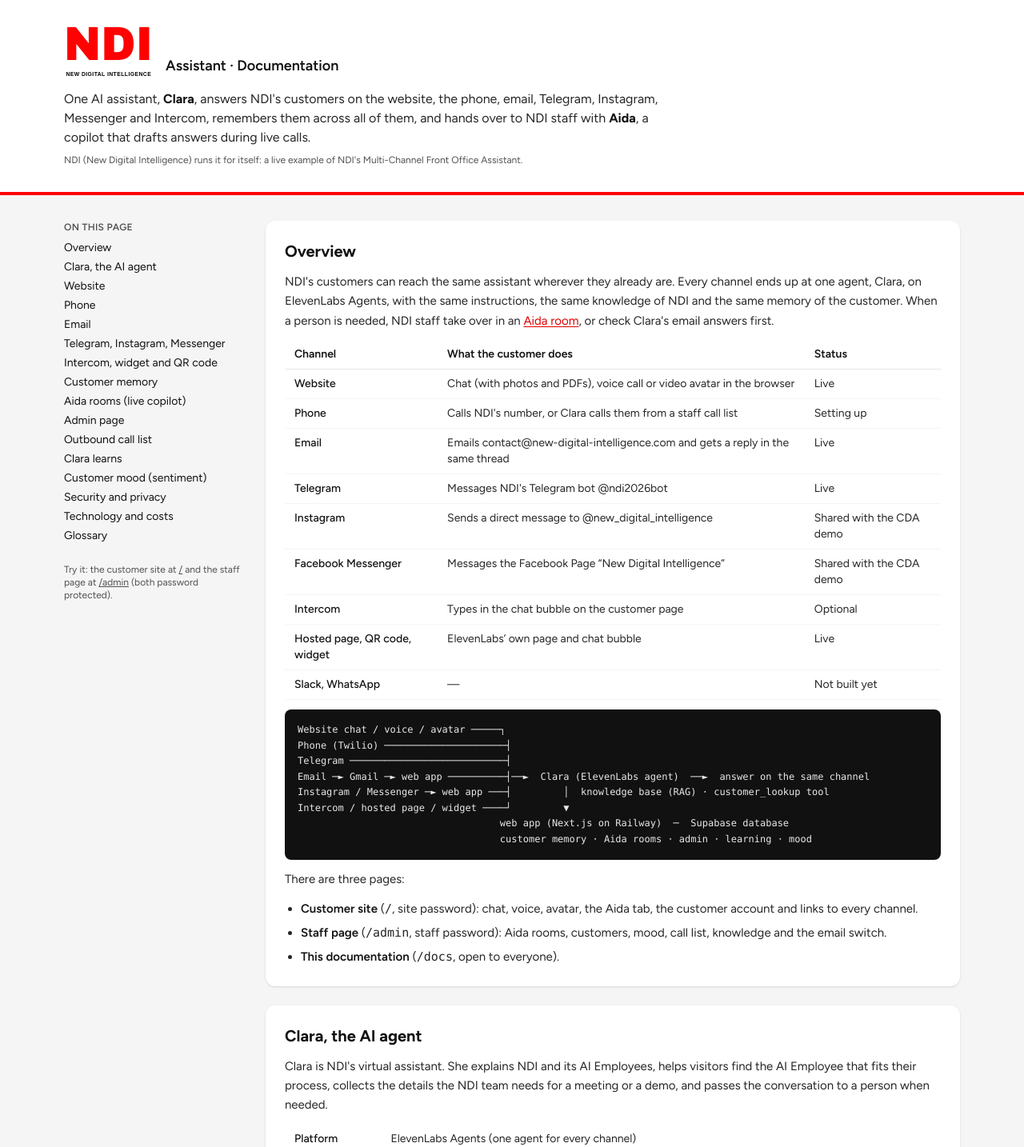
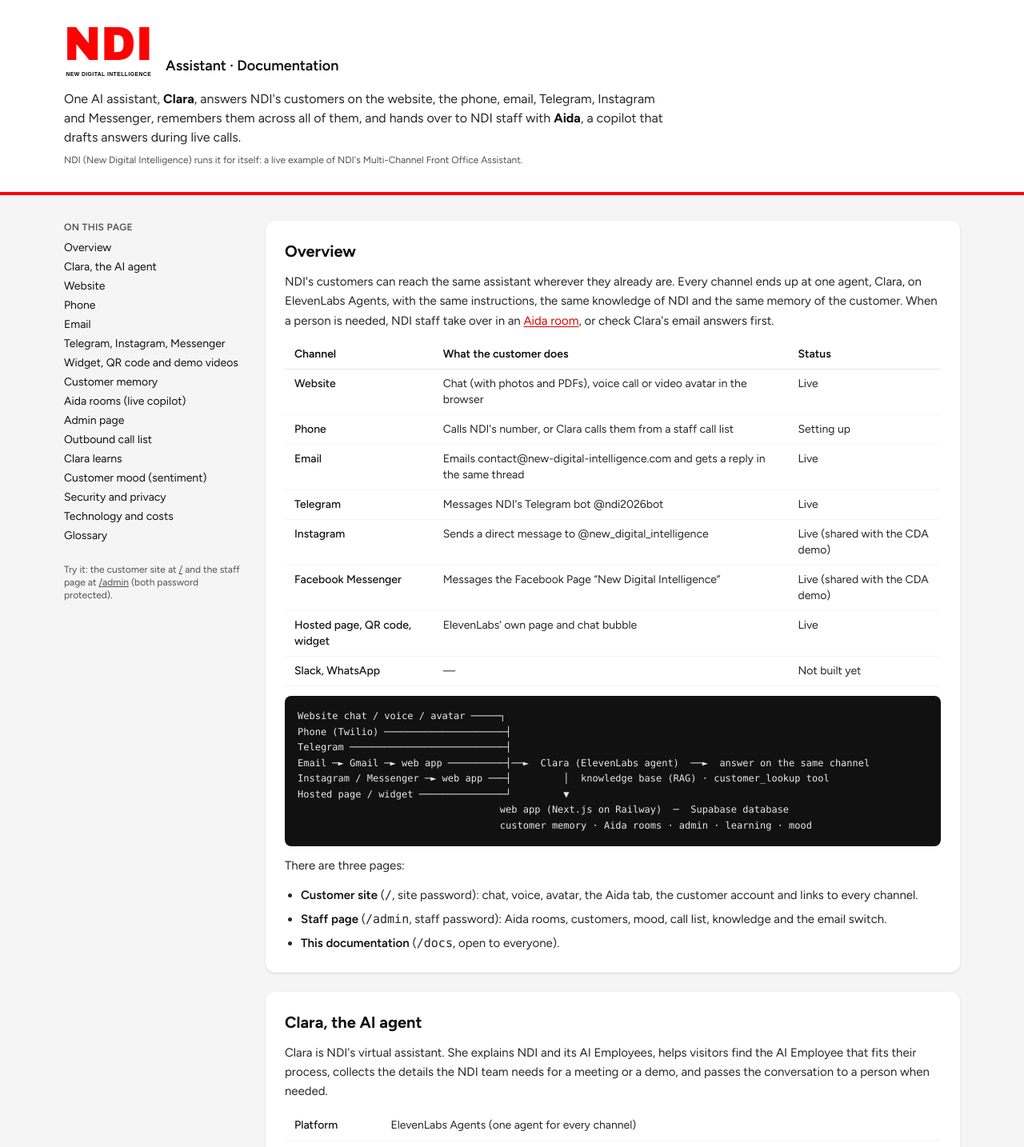
Before and after one commit to new-digital-intelligence-com/ndi-front-assistant, a Next.js app: page /docs in a window 1280 px wide. Shown: the top 1434 px of the page at 80% size. Built offline with nearby package versions, Linux system fonts and the light colour scheme.

Commit message:
Remove Intercom (not used by NDI); notes: Telegram, Instagram and Messenger tested, NDI's own Anam avatar set

```diff
--- a/src/app/docs/page.tsx
+++ b/src/app/docs/page.tsx
@@ -18,7 +18,7 @@
   { id: "phone", title: "Phone" },
   { id: "email", title: "Email" },
   { id: "messaging", title: "Telegram, Instagram, Messenger" },
-  { id: "more-channels", title: "Intercom, widget and QR code" },
+  { id: "more-channels", title: "Widget, QR code and demo videos" },
   { id: "memory", title: "Customer memory" },
   { id: "aida", title: "Aida rooms (live copilot)" },
   { id: "admin", title: "Admin page" },
@@ -41,7 +41,7 @@
           </div>
           <p className="mt-4 max-w-3xl text-ink">
             One AI assistant, <strong className="text-heading">Clara</strong>, answers NDI&apos;s customers on the website, the phone,
-            email, Telegram, Instagram, Messenger and Intercom, remembers them across all of them, and hands over to NDI staff with{" "}
+            email, Telegram, Instagram and Messenger, remembers them across all of them, and hands over to NDI staff with{" "}
             <strong className="text-heading">Aida</strong>, a copilot that drafts answers during live calls.
           </p>
           <p className="mt-2 text-xs text-muted">
@@ -90,9 +90,8 @@
                 ["Phone", "Calls NDI's number, or Clara calls them from a staff call list", "Setting up"],
                 ["Email", "Emails contact@new-digital-intelligence.com and gets a reply in the same thread", "Live"],
                 ["Telegram", "Messages NDI's Telegram bot @ndi2026bot", "Live"],
-                ["Instagram", "Sends a direct message to @new_digital_intelligence", "Shared with the CDA demo"],
-                ["Facebook Messenger", "Messages the Facebook Page “New Digital Intelligence”", "Shared with the CDA demo"],
-                ["Intercom", "Types in the chat bubble on the customer page", "Optional"],
+                ["Instagram", "Sends a direct message to @new_digital_intelligence", "Live (shared with the CDA demo)"],
+                ["Facebook Messenger", "Messages the Facebook Page “New Digital Intelligence”", "Live (shared with the CDA demo)"],
                 ["Hosted page, QR code, widget", "ElevenLabs’ own page and chat bubble", "Live"],
                 ["Slack, WhatsApp", "—", "Not built yet"],
               ]}
@@ -102,7 +101,7 @@
 Telegram ───────────────────────────┤
 Email ─► Gmail ─► web app ──────────┤──►  Clara (ElevenLabs agent)  ──►  answer on the same channel
 Instagram / Messenger ─► web app ───┤         │  knowledge base (RAG) · customer_lookup tool
-Intercom / hosted page / widget ────┘         ▼
+Hosted page / widget ───────────────┘         ▼
                                    web app (Next.js on Railway)  ─  Supabase database
                                    customer memory · Aida rooms · admin · learning · mood`}</Flow>
             <P>There are three pages:</P>
@@ -178,9 +177,6 @@
                   <B>Channel links</B>: buttons that open email, the phone line, Telegram, Instagram and Messenger (each one appears
                   once that channel is set up).
                 </>,
-                <>
-                  <B>Intercom bubble</B>: a second way to chat, answered by Clara through Intercom (optional).
-                </>,
               ]}
             />
           </Section>
@@ -240,13 +236,9 @@
             </P>
           </Section>
 
-          <Section id="more-channels" title="Intercom, widget and QR code">
+          <Section id="more-channels" title="Widget, QR code and demo videos">
             <List
               items={[
-                <>
-                  <B>Intercom</B> (optional): the chat bubble on the customer page. Intercom sends the conversation to Clara through
-                  ElevenLabs&apos; native Intercom integration, and staff see the same conversations in Intercom&apos;s inbox.
-                </>,
                 <>
                   <B>Hosted page and QR code</B>: ElevenLabs&apos; own talk-to page for Clara (voice and text), and a QR code that
                   opens it.
@@ -441,7 +433,7 @@
                 ["Anam", "The video avatar", "Free plan: 30 minutes a month, 3-minute calls"],
                 ["Twilio", "The phone number (calls in and out), and hand-overs to a colleague with a live transcript", "A monthly fee for the number, plus calls; the live transcript $0.027 a minute"],
                 ["Google Cloud", "Gmail API and Pub/Sub for the email channel", "Free tier"],
-                ["Meta, Telegram, Intercom", "Instagram, Messenger, Telegram and the Intercom bubble", "Free (Intercom: a trial)"],
+                ["Meta, Telegram", "Instagram, Messenger and Telegram", "Free"],
               ]}
             />
           </Section>
@@ -452,7 +444,7 @@
               rows={[
                 ["Agent", "An AI assistant on ElevenLabs: Clara for customers, Aida for staff."],
                 ["AI Employee", "NDI's product: a role-specific AI agent that NDI builds, connects to a company's systems, runs and improves."],
-                ["Channel", "A way a customer reaches Clara: website, phone, email, Telegram, Instagram, Messenger, Intercom."],
+                ["Channel", "A way a customer reaches Clara: website, phone, email, Telegram, Instagram, Messenger."],
                 ["Custom Channel", "ElevenLabs' connector for channels it has no built-in support for; the web app passes messages in and sends answers out."],
                 ["Webhook", "An address a service calls when something happens, for example ElevenLabs at the end of a conversation."],
                 ["RAG", "Retrieval: Clara looks up the relevant parts of NDI's documents before answering."],
--- a/src/app/page.tsx
+++ b/src/app/page.tsx
@@ -1,7 +1,6 @@
 import AssistantApp from "@/components/AssistantApp";
 import { AccountPanel } from "@/components/AccountPanel";
 import { ChannelLinks } from "@/components/ChannelLinks";
-import { IntercomMessenger } from "@/components/IntercomMessenger";
 import { NdiLogo } from "@/components/NdiLogo";
 
 const helpTopics = [
@@ -74,8 +73,6 @@
         </aside>
       </main>
 
-      <IntercomMessenger />
-
       <footer className="mt-auto bg-heading text-white/80">
         <div className="mx-auto flex max-w-[1600px] flex-col gap-1 px-4 py-5 text-sm sm:flex-row sm:justify-between lg:px-6">
           <span>NDI – New Digital Intelligence · new-digital-intelligence.com</span>
--- a/src/components/IntercomMessenger.tsx
+++ /dev/null
@@ -1,44 +0,0 @@
-"use client";
-
-import { useEffect } from "react";
-
-// Intercom's chat bubble on the customer page. ElevenLabs answers every conversation started in it
-// as Clara (Intercom integration, "Intercom Conversation" trigger), and staff see the same
-// conversations in Intercom's inbox. The App ID is public by design: every site that runs Intercom
-// has it in its page. Optional: without NEXT_PUBLIC_INTERCOM_APP_ID there is no bubble.
-const INTERCOM_APP_ID = process.env.NEXT_PUBLIC_INTERCOM_APP_ID ?? "";
-const INTERCOM_SETTINGS = { app_id: INTERCOM_APP_ID, api_base: "https://api-iam.intercom.io" };
-
-type IntercomFn = ((...args: unknown[]) => void) & { q?: unknown[][]; c?: (args: unknown[]) => void };
-
-declare global {
-  interface Window {
-    Intercom?: IntercomFn;
-    intercomSettings?: typeof INTERCOM_SETTINGS;
-  }
-}
-
-export function IntercomMessenger() {
-  useEffect(() => {
-    if (!INTERCOM_APP_ID) return;
-    window.intercomSettings = INTERCOM_SETTINGS;
-    if (typeof window.Intercom === "function") {
-      // Loaded before (the page was left and opened again): start it again.
-      window.Intercom("boot", INTERCOM_SETTINGS);
-    } else {
-      // Intercom's own loader: calls made before the script arrives wait in a queue, and the
-      // script starts itself from window.intercomSettings.
-      const stub: IntercomFn = (...args: unknown[]) => stub.c?.(args);
-      stub.q = [];
-      stub.c = (args) => stub.q?.push(args);
-      window.Intercom = stub;
-      const script = document.createElement("script");
-      script.async = true;
-      script.src = `https://widget.intercom.io/widget/${INTERCOM_APP_ID}`;
-      document.body.appendChild(script);
-    }
-    return () => window.Intercom?.("shutdown");
-  }, []);
-
-  return null;
-}
--- a/src/components/admin/CustomersPanel.tsx
+++ b/src/components/admin/CustomersPanel.tsx
@@ -69,7 +69,6 @@
   website: { icon: "🌐", label: "Website", className: "bg-line text-heading" },
   slack: { icon: "#", label: "Slack", className: "bg-purple-50 text-purple-800" },
   messaging: { icon: "💬", label: "Messaging app", className: "bg-line text-heading" },
-  intercom: { icon: "◌", label: "Intercom", className: "bg-indigo-50 text-indigo-800" },
   hosted: { icon: "🔗", label: "ElevenLabs page / QR", className: "bg-line text-heading" },
 };
 export const channelStyle = (channel: string | null) =>
--- a/src/lib/mood.ts
+++ b/src/lib/mood.ts
@@ -185,7 +185,6 @@
   const known = await conversationChannel(conversationId, isPhone).catch(() => null);
   if (known) return known;
   const source = record.conversation_initiation_source ?? record.metadata?.conversation_initiation_source ?? "";
-  if (/_ic_\d+$/.test(conversationId) || /intercom/i.test(source)) return "intercom";
   if (/telegram/i.test(source)) return "telegram";
   if (/twilio|sip|phone/i.test(source)) return "phone";
   // react_sdk / js_sdk: chat and voice on the site, the widget and the hosted page; python_sdk: the
@@ -562,7 +561,7 @@
 
 const emptyCounts = (): MoodCounts => ({ total: 0, positive: 0, neutral: 0, negative: 0 });
 /** Every channel of the demo is always listed, even in a period without conversations on it. */
-const DEMO_CHANNELS = ["website", "phone", "email", "telegram", "instagram", "messenger", "intercom", "hosted"];
+const DEMO_CHANNELS = ["website", "phone", "email", "telegram", "instagram", "messenger", "hosted"];
 const add = (counts: MoodCounts, moodLabel: MoodLabel) => {
   counts.total += 1;
   counts[moodLabel] += 1;
--- a/src/lib/moodAlert.ts
+++ b/src/lib/moodAlert.ts
@@ -17,7 +17,6 @@
   website: "Website",
   slack: "Slack",
   messaging: "Messaging app",
-  intercom: "Intercom",
   hosted: "ElevenLabs page / QR code",
 };
 
```
Also changed, not shown: 2 other files (tests, documents, lock files or other folders).
